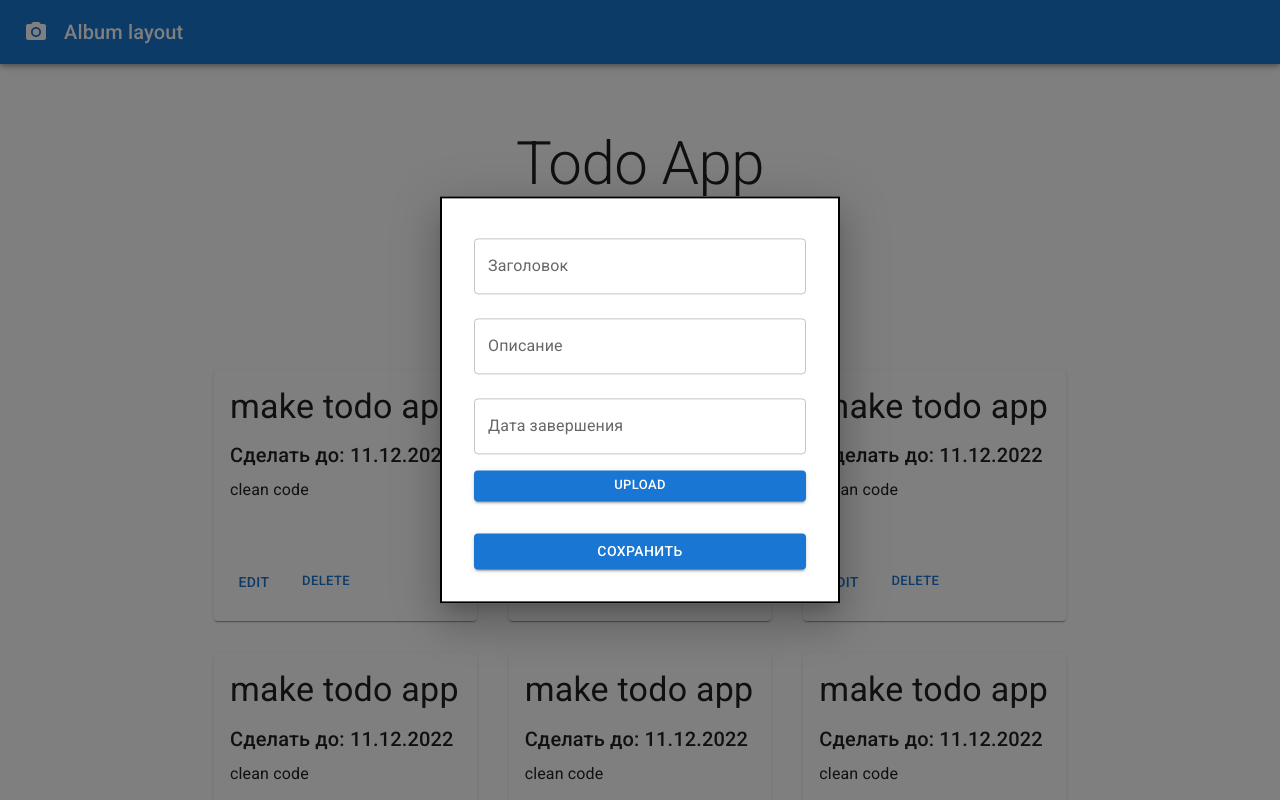
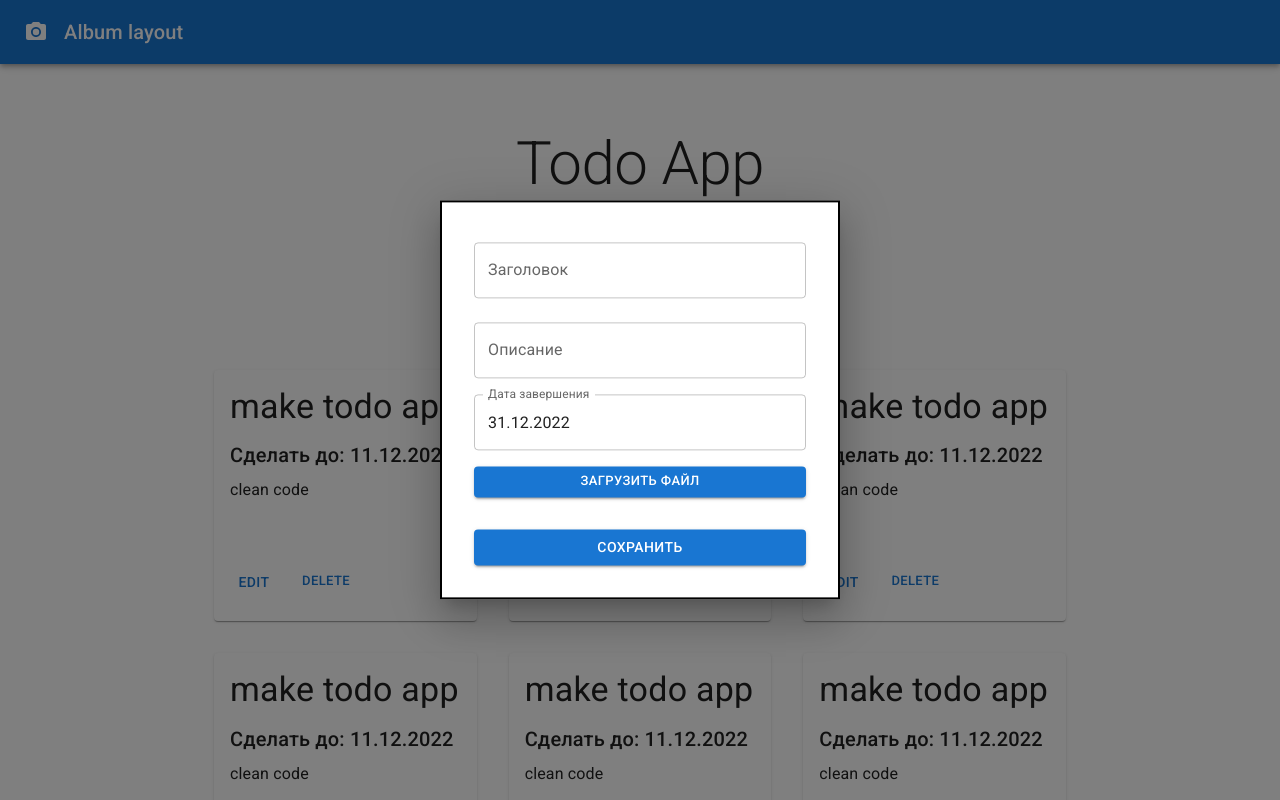
Before and after one commit to ilia-io/react-todo-files-test, a React (Create React App) app: page / in a window 1280 px wide. Both pictures are taken after a click on the button "ДОБАВИТЬ". Shown: the top 800 px of the page. Built offline with nearby package versions, Linux system fonts and the light colour scheme; no server answers.

Commit message:
feat: add date picker component

```diff
--- a/package.json
+++ b/package.json
@@ -7,11 +7,13 @@
     "@emotion/styled": "^11.10.5",
     "@mui/icons-material": "^5.10.15",
     "@mui/material": "^5.10.15",
+    "@mui/x-date-pickers": "^5.0.9",
     "@reduxjs/toolkit": "^1.9.0",
     "@testing-library/jest-dom": "^5.16.5",
     "@testing-library/react": "^13.4.0",
     "@testing-library/user-event": "^14.4.3",
     "axios": "^1.2.0",
+    "dayjs": "^1.11.6",
     "firebase": "^9.14.0",
     "react": "^18.2.0",
     "react-dom": "^18.2.0",
--- /dev/null
+++ b/src/components/TodoDatePicker.jsx
@@ -0,0 +1,24 @@
+import * as React from 'react';
+
+import TextField from '@mui/material/TextField';
+import { AdapterDayjs } from '@mui/x-date-pickers/AdapterDayjs';
+import { LocalizationProvider } from '@mui/x-date-pickers/LocalizationProvider';
+import { DatePicker } from '@mui/x-date-pickers/DatePicker';
+import 'dayjs/locale/ru';
+
+export default function BasicDatePicker({ expDate, setExpDate }) {
+  const [value, setValue] = React.useState(expDate);
+
+  return (
+    <LocalizationProvider dateAdapter={AdapterDayjs} adapterLocale={'ru'}>
+      <DatePicker
+        label="Дата завершения"
+        value={expDate}
+        onChange={(newValue) => {
+          setExpDate(newValue);
+        }}
+        renderInput={(params) => <TextField {...params} />}
+      />
+    </LocalizationProvider>
+  );
+}
--- a/src/components/TodoModal.jsx
+++ b/src/components/TodoModal.jsx
@@ -4,6 +4,8 @@ import Button from '@mui/material/Button';
 import Typography from '@mui/material/Typography';
 import Modal from '@mui/material/Modal';
 import { TextField } from '@mui/material';
+import TodoDatePicker from './TodoDatePicker';
+import dayjs from 'dayjs';
 
 const style = {
   position: 'absolute',
@@ -22,7 +24,7 @@ const style = {
 export default function BasicModal({ open, handleClose }) {
   const [title, setTitle] = React.useState('');
   const [description, setDescription] = React.useState('');
-  const [expDate, setExpDate] = React.useState('');
+  const [expDate, setExpDate] = React.useState(dayjs('2022-12-31'));
 
   const handleTitle = () => {};
 
@@ -57,17 +59,15 @@ export default function BasicModal({ open, handleClose }) {
             onChange={handleDescription}
             fullWidth
           />
-          <TextField
-            id="modal-modal-description"
-            sx={{ mt: 1, mb: 2 }}
-            label="Дата завершения"
-            variant="outlined"
-            value={expDate}
-            onChange={handleExpDate}
+          <TodoDatePicker expDate={expDate} setExpDate={setExpDate} />
+          <Button
+            sx={{ mt: '16px' }}
             fullWidth
-          />
-          <Button fullWidth size="small" variant="contained" component="label">
-            Upload
+            size="small"
+            variant="contained"
+            component="label"
+          >
+            Загрузить файл
             <input hidden multiple type="file" />
           </Button>
           <Button
```
Also changed, not shown: src/App.js (+4 -3 lines), 1 other file (tests, documents, lock files or other folders).
